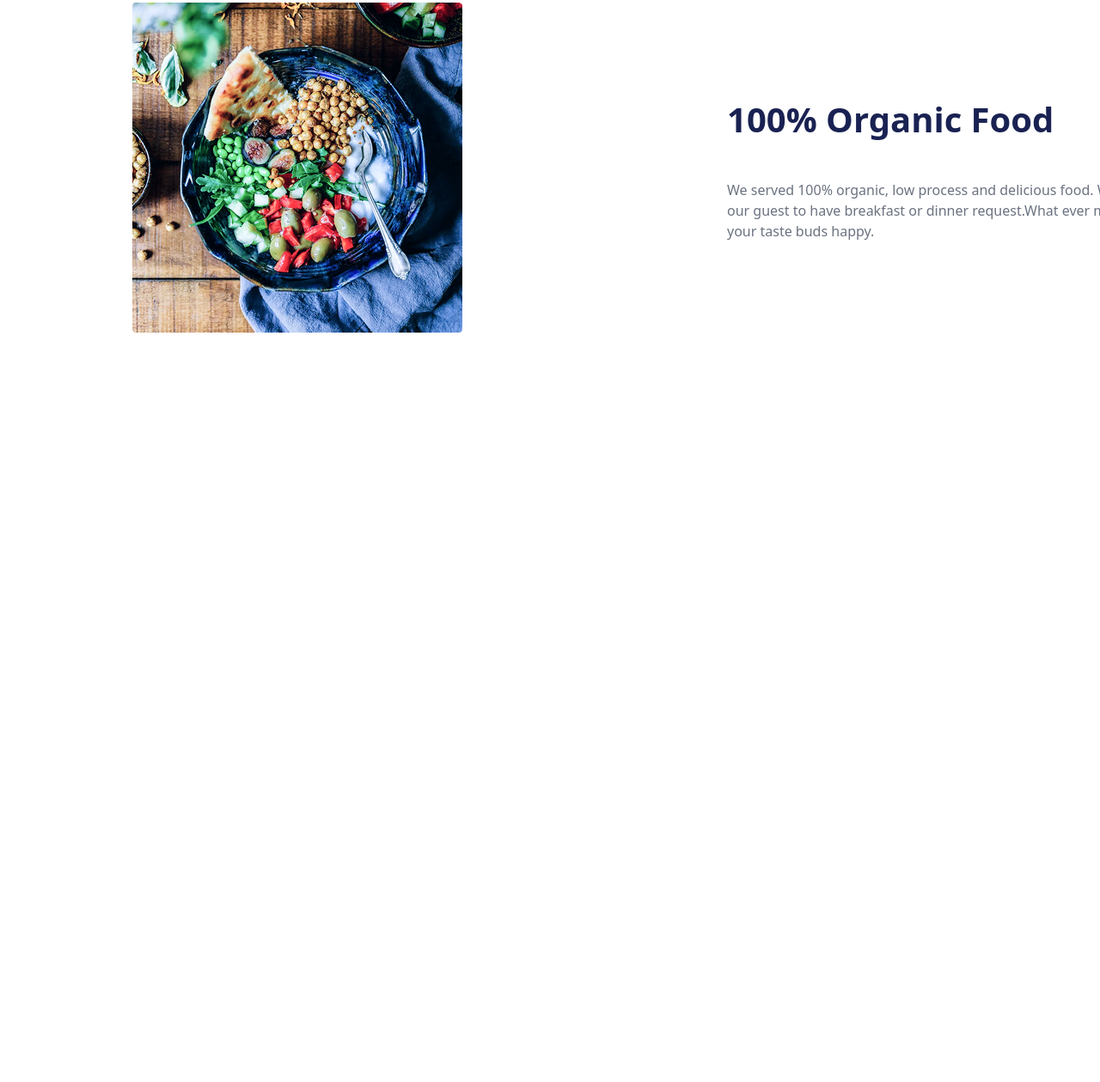
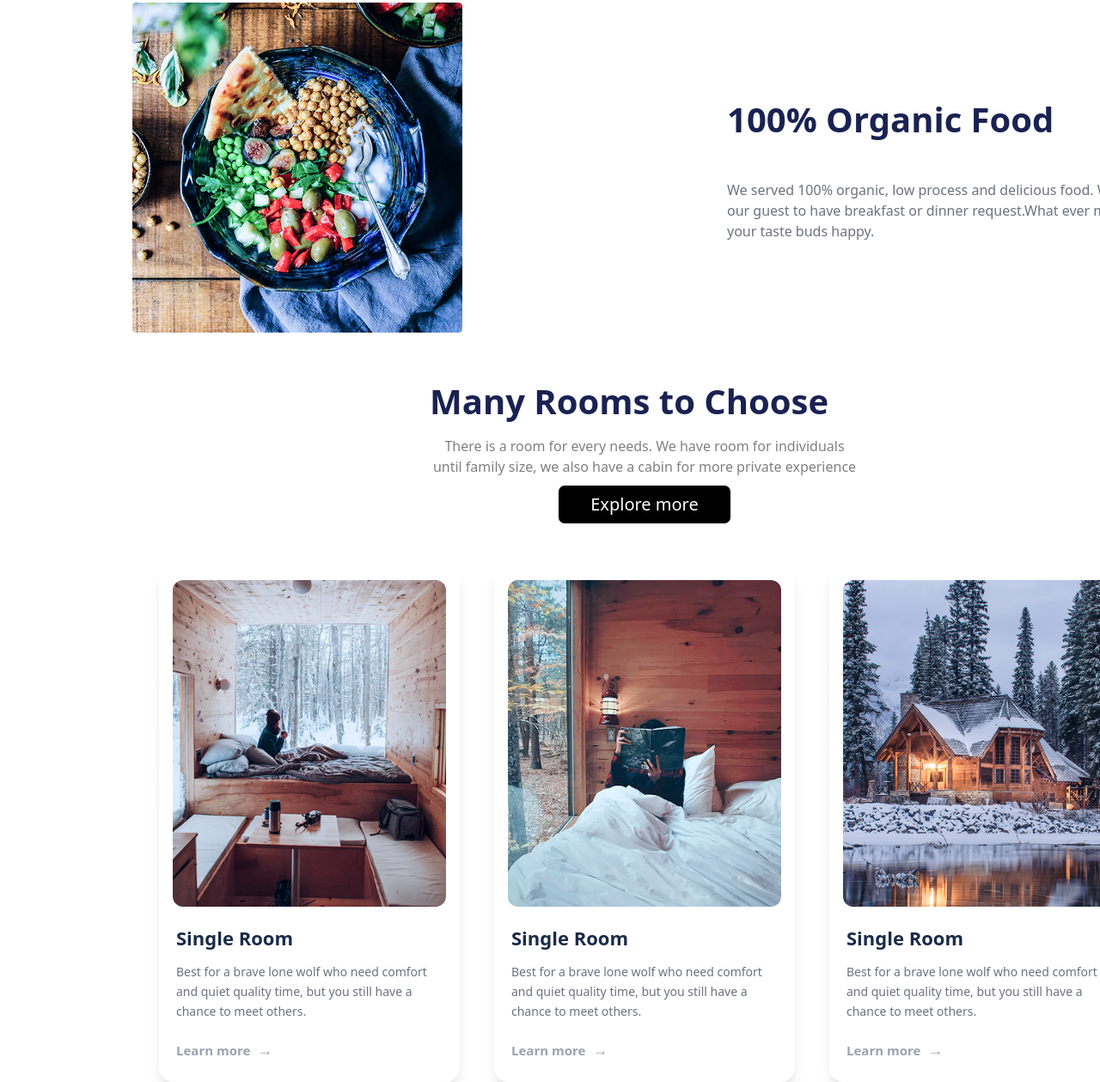
Before and after one commit to monster-tjk/1, a website: page index.html in a window 1280 px wide. Shown: the part 2310-3569 px from the top of the page at 86% size. Before the commit the page ends 2697 px from the top, so only its background shows below. Drawn offline with nearby package versions, Linux system fonts and the light colour scheme.

Commit message:
section-5

```diff
--- a/index.html
+++ b/index.html
@@ -112,5 +112,101 @@
         </div>
       </div>
     </section>
+    <section class="w-[1500px] mx-auto">
+      <div class="flex flex-col w-[500px] gap-y-[10px] mx-auto py-[50px]">
+        <h1 class="text-[40px] text-[#192252] font-bold">
+          Many Rooms to Choose
+        </h1>
+        <p class="text-[gray] text-center">
+          There is a room for every needs. We have room for individuals until
+          family size, we also have a cabin for more private experience
+        </p>
+        <button
+          class="text-xl bg-black text-white py-2 px-5 rounded-[7px] w-[200px] mx-auto"
+        >
+          Explore more
+        </button>
+      </div>
+      <div class="flex gap-[40px] justify-center">
+        <div
+          class="w-[350px] bg-white rounded-[16px] shadow-lg overflow-hidden p-4 font-sans"
+        >
+          <img
+            src="./img/image 11.png"
+            alt="Single Room"
+            class="w-full h-[380px] object-cover rounded-[12px]"
+          />
+          <div class="mt-5 px-1">
+            <h3 class="text-[22px] font-bold text-[#1a2b49]">Single Room</h3>
+
+            <p class="text-[14px] text-gray-500 mt-3 leading-relaxed">
+              Best for a brave lone wolf who need comfort and quiet quality
+              time, but you still have a chance to meet others.
+            </p>
+            <div class="mt-5 mb-2">
+              <a
+                href="#"
+                class="inline-flex items-center text-[15px] font-semibold text-gray-400 hover:text-[#1a2b49] transition-colors gap-2"
+              >
+                Learn more
+                <span class="text-[18px]">&rarr;</span>
+              </a>
+            </div>
+          </div>
+        </div>
+        <div
+          class="w-[350px] bg-white rounded-[16px] shadow-lg overflow-hidden p-4 font-sans"
+        >
+          <img
+            src="./img/image 10.png"
+            alt="Single Room"
+            class="w-full h-[380px] object-cover rounded-[12px]"
+          />
+          <div class="mt-5 px-1">
+            <h3 class="text-[22px] font-bold text-[#1a2b49]">Single Room</h3>
+
+            <p class="text-[14px] text-gray-500 mt-3 leading-relaxed">
+              Best for a brave lone wolf who need comfort and quiet quality
+              time, but you still have a chance to meet others.
+            </p>
+            <div class="mt-5 mb-2">
+              <a
+                href="#"
+                class="inline-flex items-center text-[15px] font-semibold text-gray-400 hover:text-[#1a2b49] transition-colors gap-2"
+              >
+                Learn more
+                <span class="text-[18px]">&rarr;</span>
+              </a>
+            </div>
+          </div>
+        </div>
+        <div
+          class="w-[350px] bg-white rounded-[16px] shadow-lg overflow-hidden p-4 font-sans"
+        >
+          <img
+            src="./img/ian-keefe-OgcJIKRnRC8-unsplash 1.png"
+            alt="Single Room"
+            class="w-full h-[380px] object-cover rounded-[12px]"
+          />
+          <div class="mt-5 px-1">
+            <h3 class="text-[22px] font-bold text-[#1a2b49]">Single Room</h3>
+
+            <p class="text-[14px] text-gray-500 mt-3 leading-relaxed">
+              Best for a brave lone wolf who need comfort and quiet quality
+              time, but you still have a chance to meet others.
+            </p>
+            <div class="mt-5 mb-2">
+              <a
+                href="#"
+                class="inline-flex items-center text-[15px] font-semibold text-gray-400 hover:text-[#1a2b49] transition-colors gap-2"
+              >
+                Learn more
+                <span class="text-[18px]">&rarr;</span>
+              </a>
+            </div>
+          </div>
+        </div>
+      </div>
+    </section>
   </body>
 </html>
```
Also changed, not shown: img/ian-keefe-OgcJIKRnRC8-unsplash 1.png (added), img/image 10.png (added), img/image 11.png (added).
